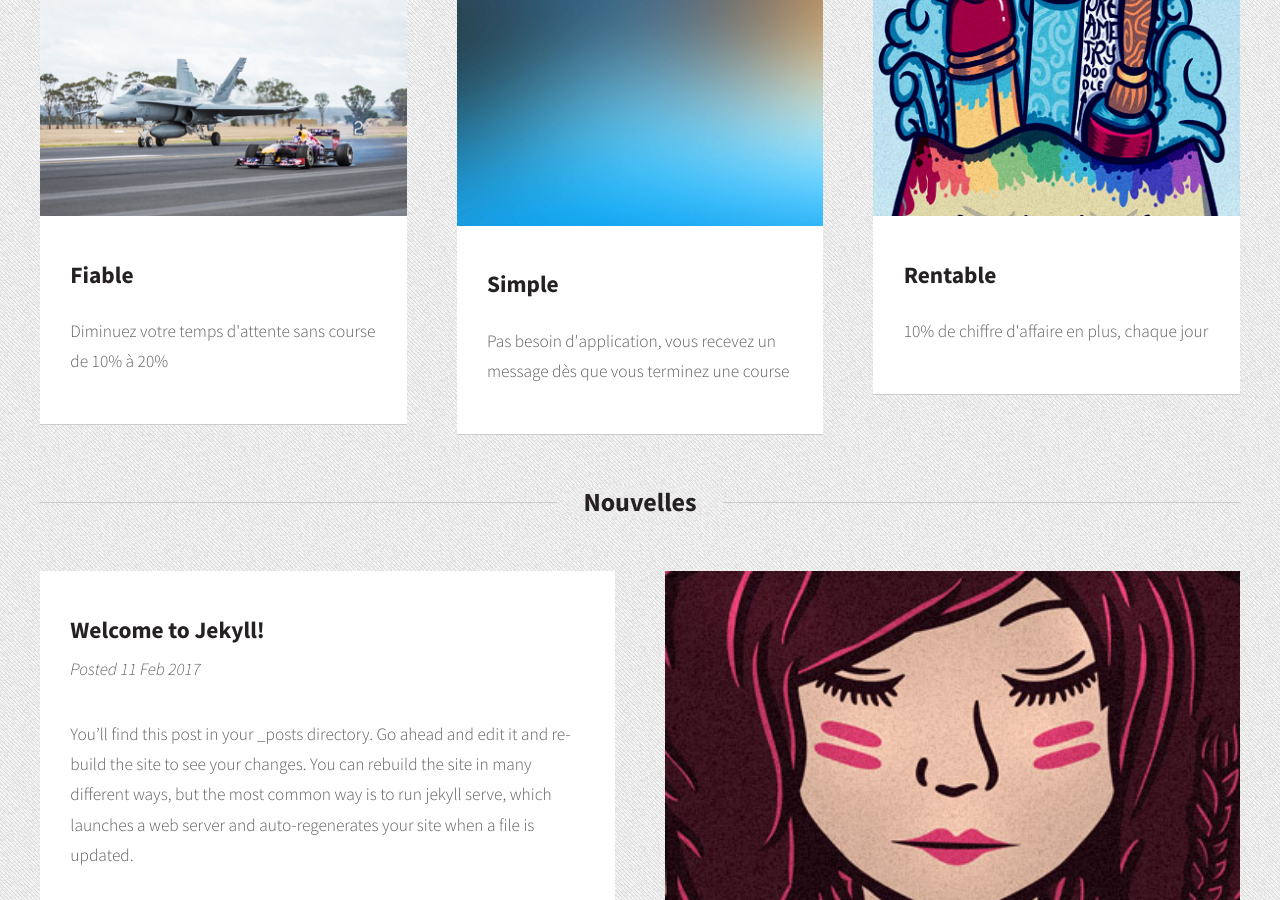
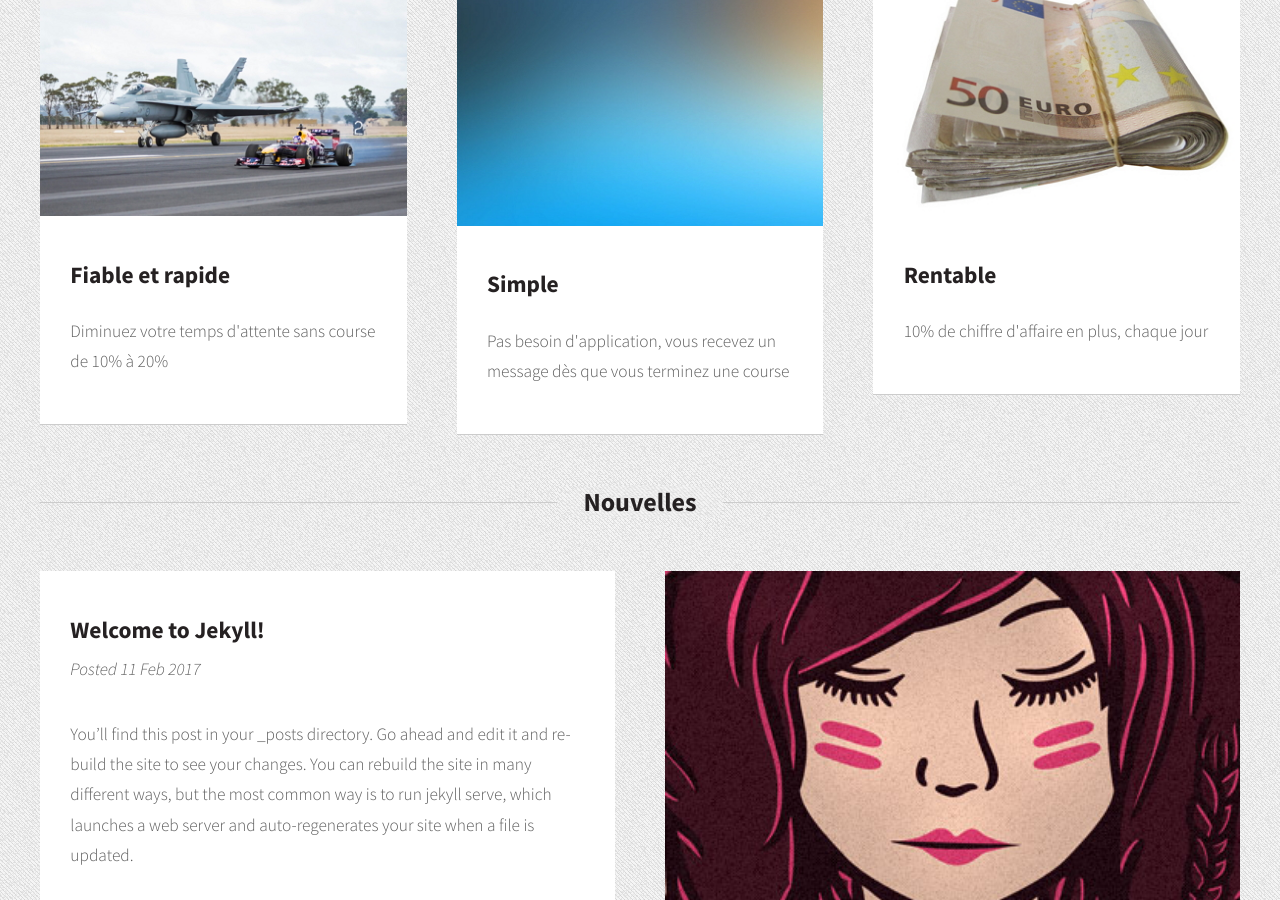
Before and after one commit to damientam/happychauffeur, a Jekyll site: the page built from index.html, in a window 1280 px wide and 900 px high, scrolled down 1610 px. Built offline with Jekyll 4.4.1, drawn with Linux system fonts in a browser that asks for light colours; the list of posts is cut into pages by our own code.

Commit message:
image light

```diff
--- a/index.html
+++ b/index.html
@@ -22,7 +22,7 @@ layout: landing
 											<section class="box">
 												<a href="#" class="image featured"><img src="{{ site.baseurl }}/assets/images/fiable.jpg" alt="" /></a>
 												<header>
-													<h3>Fiable</h3>
+													<h3>Fiable et rapide</h3>
 												</header>
 												<p>Diminuez votre temps d'attente sans course de 10% à 20%</p>
 												<!--<footer>
@@ -44,7 +44,7 @@ layout: landing
 										</div>
 										<div class="4u">
 											<section class="box">
-												<a href="#" class="image featured"><img src="{{ site.baseurl }}/assets/images/pic04.jpg" alt="" /></a>
+												<a href="#" class="image featured"><img src="{{ site.baseurl }}/assets/images/rentable.jpg" alt="" /></a>
 												<header>
 													<h3>Rentable</h3>
 												</header>
```
